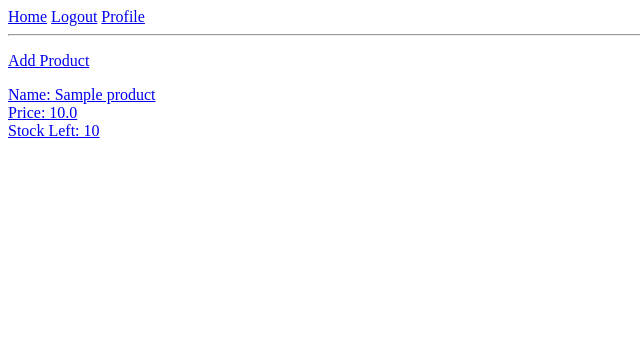
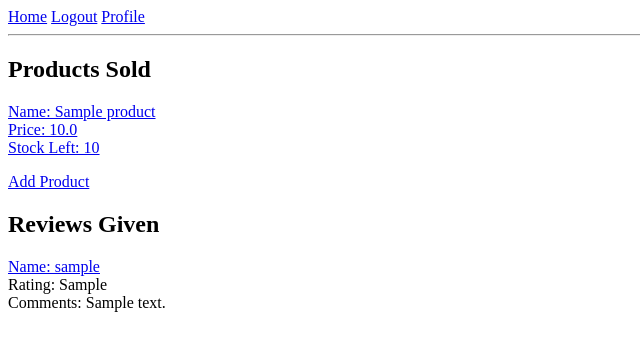
Before and after one commit to jwnicholas99/E-Market, a Flask app: a page that uses app/templates/user.html in a window 1280 px wide. Shown: the top 351 px of the page, without its empty margins (0-640 px from the left). Run offline with Flask 2, Linux system fonts and the light colour scheme; a user stored in the database is signed in; tables that the repository leaves empty hold one stand-in row (values such as "Sample post").

Commit message:
User profiles now display all reviews given. Products and reviews have been converted into their own subtemplates as reusable

```diff
--- a/app/routes.py
+++ b/app/routes.py
@@ -48,7 +48,8 @@ def registration():
 def user(username):
     user = User.query.filter_by(username=username).first_or_404()
     products = Product.query.filter_by(seller_id=user.id).all()
-    return render_template('user.html', user=user, products=products)
+    reviews = Review.query.filter_by(user_id = user.id).all()
+    return render_template('user.html', user=user, products=products, reviews=reviews)
 
 @app.route('/newproduct', methods=['GET', 'POST'])
 @login_required
--- /dev/null
+++ b/app/templates/_product.html
@@ -0,0 +1,7 @@
+<a href="{{url_for('product', id=product.id)}}">
+  <p>
+    Name: {{product.name}} <br>
+    Price: {{product.price}} <br>
+    Stock Left: {{product.stock}}
+  </p>
+</a>
--- /dev/null
+++ b/app/templates/_review.html
@@ -0,0 +1,7 @@
+<p>
+  <a href="{{url_for('user', username=review.reviewer.username)}}">
+    Name: {{review.reviewer.username}}<br>
+  </a>
+  Rating: {{review.ratings}} <br>
+  Comments: {{review.comments}} <br>
+</p>
--- a/app/templates/user.html
+++ b/app/templates/user.html
@@ -2,16 +2,15 @@
 
 
 {% block content %}
+  <h2>Products Sold</h2>
+  {% for product in products %}
+    {% include '_product.html' %}
+  {% endfor %}
   {% if user == current_user %}
     <a href="{{url_for('newproduct')}}">Add Product</a>
   {% endif %}
-  {% for product in products %}
-  <a href="{{url_for('product', id=product.id)}}">
-    <p>
-      Name: {{product.name}} <br>
-      Price: {{product.price}} <br>
-      Stock Left: {{product.stock}}
-    </p>
-  </a>
+  <h2>Reviews Given</h2>
+  {% for review in reviews %}
+    {% include '_review.html' %}
   {% endfor %}
 {% endblock %}
```
Also changed, not shown: app/templates/product.html (+1 -7 lines), app.db.
